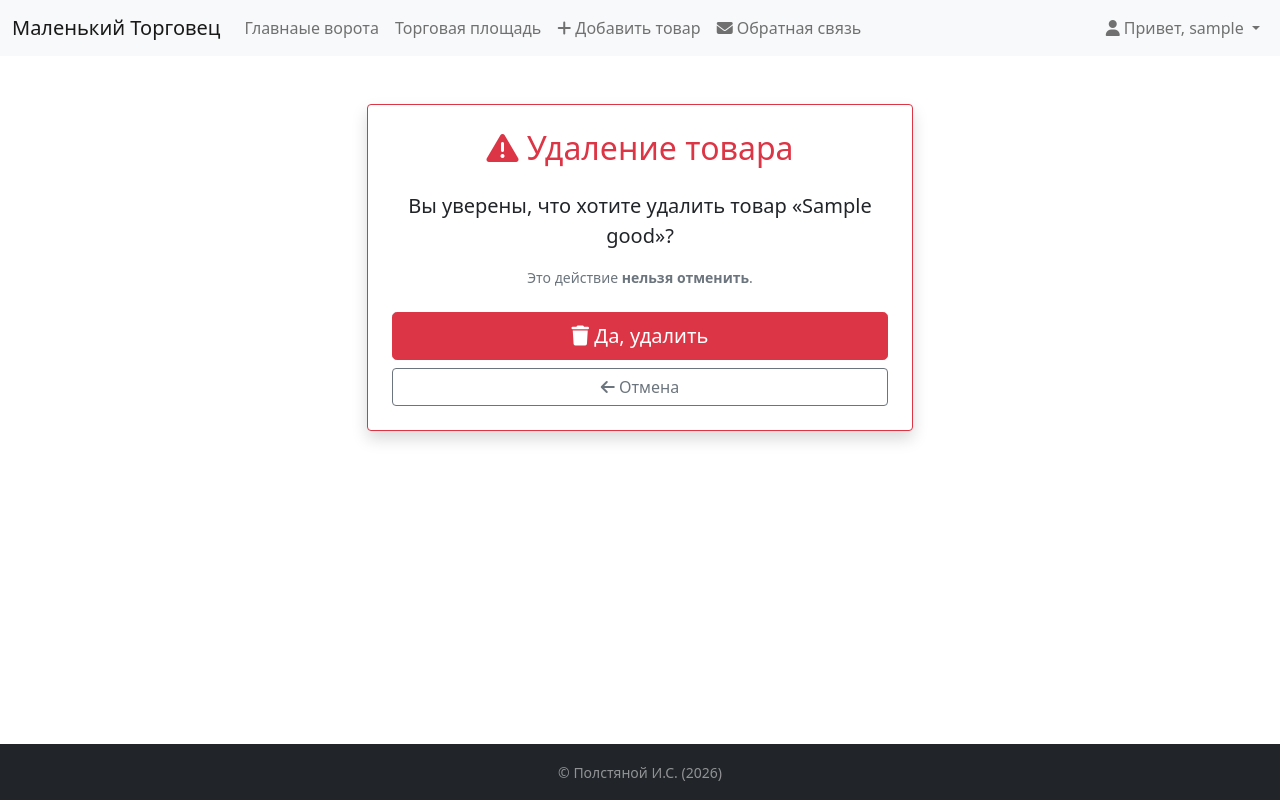
After one commit to IgorPolst/3curse_2semester, a Django app: page /good/1/delete/ in a window 1280 px wide. The commit adds this page. Run offline with Django 5.2, Linux system fonts and the light colour scheme; a user stored in the database is signed in; tables that the repository leaves empty hold one stand-in row (values such as "Sample post").

Commit message:
Task 13 ready

```diff
--- a/config/templates/config/includes/header.html
+++ b/config/templates/config/includes/header.html
@@ -10,13 +10,7 @@
                     <a class="nav-link " href="{% url 'home' %}">Главнаые ворота</a>
                 </li>
                 <li class="nav-item">
-                    <a class="nav-link" href="#">Купеческий обоз</a>
-                </li>
-                    <li class="nav-item">
                     <a class="nav-link" href="{% url 'market' %}">Торговая площадь</a>
-                </li>
-                    <li class="nav-item">
-                    <a class="nav-link" href="#">Амбарная книга</a>
                 </li>
                 <li class="nav-item">
                     <a class="nav-link" href="{% url 'add_goods' %}">
--- a/config/templates/registration/login.html
+++ b/config/templates/registration/login.html
@@ -13,9 +13,11 @@
                         <i class="fas fa-sign-in-alt"></i> Вход
                     </h2>
 
-                    {% if form.errors %}
+                    {% if form.non_field_errors %}
                         <div class="alert alert-danger">
-                            Неверный логин или пароль. Попробуйте снова.
+                            {% for error in form.non_field_errors %}
+                                {{ error }}
+                            {% endfor %}
                         </div>
                     {% endif %}
 
--- a/config/urls.py
+++ b/config/urls.py
@@ -21,16 +21,21 @@ from django.conf import settings
 from django.conf.urls.static import static
 from django.contrib.auth import views as auth_views
 from smalltrader.forms import CustomAuthenticationForm
+from smalltrader.views import (
+    MarketView, GoodDetailView, AddGoodsView, EditGoodsView,
+    DeleteGoodsView, TagGoodsView,
+    index, contact, register, add_comment,   # 👈 FBV остаются
+)
 
 
 urlpatterns = [
     path('admin/', admin.site.urls),
     path('', views.index, name='home'),
-    path('market/', views.market, name='market'),
-    path('good/<int:good_id>/', views.good_detail, name='good_detail'),
-    path('add/', views.add_goods, name='add_goods'),
+    path('market/', MarketView.as_view(), name='market'),
+    path('good/<int:good_id>/', GoodDetailView.as_view(), name='good_detail'),
+    path('add/', AddGoodsView.as_view(), name='add_goods'),
     path('contact/', views.contact, name='contact'),
-    path('good/<int:good_id>/edit/', views.edit_goods, name='edit_goods'),
+    path('good/<int:good_id>/edit/', EditGoodsView.as_view(), name='edit_goods'),
     path('accounts/register/', views.register, name='register'),
     path('accounts/login/',
          auth_views.LoginView.as_view(
@@ -39,9 +44,9 @@ urlpatterns = [
          ),
          name='login'),
     path('accounts/logout/', auth_views.LogoutView.as_view(), name='logout'),
-    path('accounts/register/', views.register, name='register'),
-    path('tag/<slug:slug>/', views.tag_goods, name='tag_goods'),
+    path('tag/<slug:slug>/', TagGoodsView.as_view(), name='tag_goods'),
     path('good/<int:good_id>/comment/', views.add_comment, name='add_comment'),
+    path('good/<int:good_id>/delete/', DeleteGoodsView.as_view(), name='delete_goods'),
 ]
 
 if settings.DEBUG:
--- a/smalltrader/models.py
+++ b/smalltrader/models.py
@@ -20,8 +20,6 @@ class Category(models.Model):
     def __str__(self):
         return self.name
 
-    def get_absolute_url(self):
-        return reverse('category_goods', args=[self.slug])
 
 
 class Rarity(models.Model):
@@ -38,9 +36,6 @@ class Rarity(models.Model):
 
     def __str__(self):
         return self.name
-
-    def get_absolute_url(self):
-        return reverse('rarity_goods', args=[self.slug])
 
 class GoodQuerySet(models.QuerySet):
     def active(self):
--- /dev/null
+++ b/smalltrader/templates/smalltrader/good_confirm_delete.html
@@ -0,0 +1,41 @@
+{% extends "config/base.html" %}
+{% load static %}
+
+{% block title %}Удалить товар{% endblock %}
+
+{% block content %}
+<div class="container py-5">
+    <div class="row justify-content-center">
+        <div class="col-md-6">
+            <div class="card shadow border-danger">
+                <div class="card-body p-4 text-center">
+                    <h2 class="text-danger mb-4">
+                        <i class="fas fa-exclamation-triangle"></i> Удаление товара
+                    </h2>
+
+                    <p class="lead">
+                        Вы уверены, что хотите удалить товар
+                        <strong>«{{ good.title }}»</strong>?
+                    </p>
+
+                    <p class="text-muted small">
+                        Это действие <strong>нельзя отменить</strong>.
+                    </p>
+
+                    <form method="post">
+                        {% csrf_token %}
+                        <div class="d-grid gap-2 mt-4">
+                            <button type="submit" class="btn btn-danger btn-lg">
+                                <i class="fas fa-trash"></i> Да, удалить
+                            </button>
+                            <a href="{% url 'good_detail' good.id %}" class="btn btn-outline-secondary">
+                                <i class="fas fa-arrow-left"></i> Отмена
+                            </a>
+                        </div>
+                    </form>
+                </div>
+            </div>
+        </div>
+    </div>
+</div>
+{% endblock %}
--- a/smalltrader/views.py
+++ b/smalltrader/views.py
@@ -1,14 +1,15 @@
 import random
 from django.http import HttpRequest, HttpResponse
 from django.shortcuts import render, get_object_or_404, redirect
-from django.db.models import Q
 from .models import Good, Category, Rarity, Feedback, Tag
 from .forms import AddGoodsForm, FeedbackForm, CustomUserCreationForm, CommentForm
 from django.contrib.auth.decorators import login_required
-from django.contrib.auth.forms import UserCreationForm
 from django.contrib.auth import login
 from django.contrib import messages
 from django.views.decorators.http import require_POST
+from django.views.generic import ListView, DetailView, CreateView, UpdateView, DeleteView
+from django.contrib.auth.mixins import LoginRequiredMixin, UserPassesTestMixin
+from django.urls import reverse_lazy, reverse
 
 
 
@@ -18,110 +19,140 @@ def index(request):
     random_goods = random.sample(goods_list, min(3, len(goods_list)))
     return render(request, 'smalltrader/index.html', {'goods': random_goods})
 
-def market(request):
+class MarketView(ListView):
+    model = Good
+    template_name = 'smalltrader/market.html'
+    context_object_name = 'goods'
 
-        goods = Good.objects.filter(is_active=True).select_related('category', 'rarity')
-        categories = {cat.slug: cat for cat in Category.objects.all()}
-        rarity_levels = {rarity.slug: rarity for rarity in Rarity.objects.all()}
+    def get_queryset(self):
+        return Good.objects.filter(is_active=True).select_related('category', 'rarity')
 
-        context = {
-            'categories': categories,
-            'rarity_levels': rarity_levels,
-            'goods': goods,
-            'page_title': 'Торговая площадь',
-        }
+    def get_context_data(self, **kwargs):
+        context = super().get_context_data(**kwargs)
+        context['categories'] = {cat.slug: cat for cat in Category.objects.all()}
+        context['rarity_levels'] = {rarity.slug: rarity for rarity in Rarity.objects.all()}
+        context['page_title'] = 'Торговая площадь'
+        return context
 
-        return render(request, 'smalltrader/market.html', context)
 
-def good_detail(request: HttpRequest, good_id: int) -> HttpResponse:
-    good = get_object_or_404(Good.objects.select_related('category', 'rarity'), id=good_id)
+class GoodDetailView(DetailView):
+    model = Good
+    template_name = 'smalltrader/good_detail.html'
+    context_object_name = 'good'
+    pk_url_kwarg = 'good_id'
 
-    related_goods = Good.objects.filter(
-        category=good.category,
-        is_active=True
-    ).exclude(id=good.id)[:4]
+    def get_queryset(self):
+        return Good.objects.select_related('category', 'rarity').prefetch_related('comments__author')
 
-    context = {
-        "good": good,
-        "related_goods": related_goods,
-        "comment_form": CommentForm(),
-        "page_title": good.title,
-    }
-    return render(request, "smalltrader/good_detail.html", context)
+    def get_context_data(self, **kwargs):
+        context = super().get_context_data(**kwargs)
+        good = self.object
 
-@login_required
-def add_goods(request):
-    if request.method == 'POST':
-        form = AddGoodsForm(request.POST, request.FILES)
-        if form.is_valid():
-            good = form.save(commit=False)
-            good.author = request.user
-            good.save()
-            form.save_m2m()
-            messages.success(request, f'Товар «{good.title}» успешно создан!')
-            return redirect('good_detail', good_id=good.id)
-        else:
-            messages.error(request, 'Ошибка при создании товара. Проверьте поля.')
-    else:
-        form = AddGoodsForm()
+        context['related_goods'] = Good.objects.filter(
+            category=good.category,
+            is_active=True
+        ).exclude(id=good.id)[:4]
+        context['comment_form'] = CommentForm()
+        context['page_title'] = good.title
+        return context
 
-    context = {
-        'form': form,
-        'page_title': 'Добавить товар',
-        'form_title': 'Добавить товар',
-        'submit_label': 'Создать товар',
-        'cancel_url': 'market',
-    }
-    return render(request, 'smalltrader/add_goods.html', context)
 
-@login_required
-def edit_goods(request, good_id):
-    good = get_object_or_404(Good, id=good_id)
+class AddGoodsView(LoginRequiredMixin, CreateView):
+    model = Good
+    form_class = AddGoodsForm
+    template_name = 'smalltrader/add_goods.html'
 
-    can_edit = (
-        good.author == request.user
-        or request.user.is_superuser
-    )
+    def get_context_data(self, **kwargs):
+        context = super().get_context_data(**kwargs)
+        context['page_title'] = 'Добавить товар'
+        context['form_title'] = 'Добавить товар'
+        context['submit_label'] = 'Создать товар'
+        context['cancel_url'] = 'market'
+        return context
 
-    if not can_edit:
-        messages.error(request, 'У вас нет прав на редактирование этого товара.')
-        return redirect('good_detail', good_id=good.id)
+    def form_valid(self, form):
+        form.instance.author = self.request.user
+        messages.success(self.request, f'Товар «{form.instance.title}» успешно создан!')
+        return super().form_valid(form)
 
-    if request.method == 'POST':
-        form = AddGoodsForm(request.POST, request.FILES, instance=good)
-        if form.is_valid():
-            form.save()
-            messages.success(request, f'Товар «{good.title}» обновлён!')
-            return redirect('good_detail', good_id=good.id)
-        else:
-            messages.error(request, 'Ошибка при сохранении.')
-    else:
-        form = AddGoodsForm(instance=good)
+    def get_success_url(self):
+        return reverse('good_detail', kwargs={'good_id': self.object.id})
 
-    context = {
-        'form': form,
-        'good': good,
-        'page_title': f'Редактирование: {good.title}',
-        'form_title': f'Редактирование: {good.title}',
-        'submit_label': 'Сохранить изменения',
-        'cancel_url': 'good_detail',
-        'cancel_url_arg': good.id,
-    }
-    return render(request, 'smalltrader/add_goods.html', context)
 
-def tag_goods(request, slug):
+class EditGoodsView(LoginRequiredMixin, UserPassesTestMixin, UpdateView):
+    model = Good
+    form_class = AddGoodsForm
+    template_name = 'smalltrader/add_goods.html'
+    pk_url_kwarg = 'good_id'
+    raise_exception = False
 
-    tag = get_object_or_404(Tag, slug=slug)
-    goods = Good.objects.filter(tags=tag, is_active=True).select_related('category', 'rarity')
+    def test_func(self):
+        good = self.get_object()
+        return (
+            good.author == self.request.user
+            or self.request.user.is_superuser
+            or good.author is None
+        )
 
-    context = {
-        'tag': tag,
-        'goods': goods,
-        'page_title': f'Тег: {tag.name}',
-        'categories': {cat.slug: cat for cat in Category.objects.all()},
-        'rarity_levels': {rarity.slug: rarity for rarity in Rarity.objects.all()},
-    }
-    return render(request, 'smalltrader/market.html', context)
+    def handle_no_permission(self):
+        messages.error(self.request, 'У вас нет прав на редактирование.')
+        return redirect('good_detail', good_id=self.get_object().id)
+
+    def get_context_data(self, **kwargs):
+        context = super().get_context_data(**kwargs)
+        good = self.object
+        context['good'] = good
+        context['page_title'] = f'Редактирование: {good.title}'
+        context['form_title'] = f'Редактирование: {good.title}'
+        context['submit_label'] = 'Сохранить изменения'
+        context['cancel_url'] = 'good_detail'
+        context['cancel_url_arg'] = good.id
+        return context
+
+    def form_valid(self, form):
+        messages.success(self.request, f'Товар «{form.instance.title}» обновлён!')
+        return super().form_valid(form)
+
+    def get_success_url(self):
+        return reverse('good_detail', kwargs={'good_id': self.object.id})
+
+class DeleteGoodsView(LoginRequiredMixin, UserPassesTestMixin, DeleteView):
+    model = Good
+    template_name = 'smalltrader/good_confirm_delete.html'
+    context_object_name = 'good'
+    pk_url_kwarg = 'good_id'
+    success_url = reverse_lazy('market')
+
+    def test_func(self):
+        good = self.get_object()
+        return (
+            good.author == self.request.user
+            or self.request.user.is_superuser
+        )
+
+    def form_valid(self, form):
+        messages.success(self.request, f'Товар «{self.object.title}» удалён.')
+        return super().form_valid(form)
+
+class TagGoodsView(ListView):
+    model = Good
+    template_name = 'smalltrader/market.html'
+    context_object_name = 'goods'
+
+    def get_queryset(self):
+        self.tag = get_object_or_404(Tag, slug=self.kwargs['slug'])
+        return Good.objects.filter(
+            tags=self.tag,
+            is_active=True
+        ).select_related('category', 'rarity')
+
+    def get_context_data(self, **kwargs):
+        context = super().get_context_data(**kwargs)
+        context['tag'] = self.tag
+        context['categories'] = {cat.slug: cat for cat in Category.objects.all()}
+        context['rarity_levels'] = {rarity.slug: rarity for rarity in Rarity.objects.all()}
+        context['page_title'] = f'Тег: {self.tag.name}'
+        return context
 
 def register(request):
 
@@ -140,7 +171,6 @@ def register(request):
 
     return render(request, 'registration/register.html', {'form': form})
 
-@login_required
 def contact(request):
     if request.method == 'POST':
         form = FeedbackForm(request.POST)
@@ -172,7 +202,5 @@ def add_comment(request, good_id):
         comment.author = request.user
         comment.save()
         messages.success(request, 'Комментарий добавлен!')
-    else:
-        messages.error(request, 'Ошибка: комментарий не может быть пустым.')
 
     return redirect('good_detail', good_id=good.id)
```
Also changed, not shown: smalltrader/templates/smalltrader/good_detail.html (+9 -3 lines), smalltrader/templates/smalltrader/market.html (+6 -4 lines).
